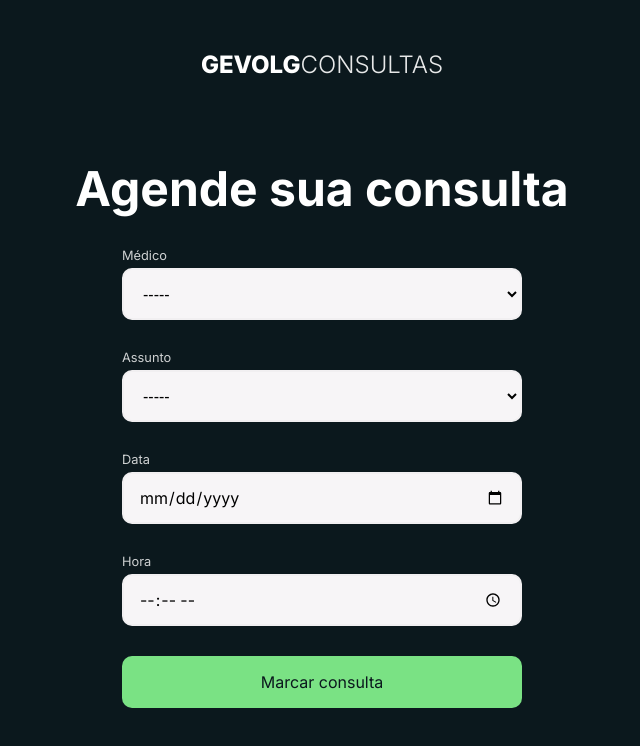
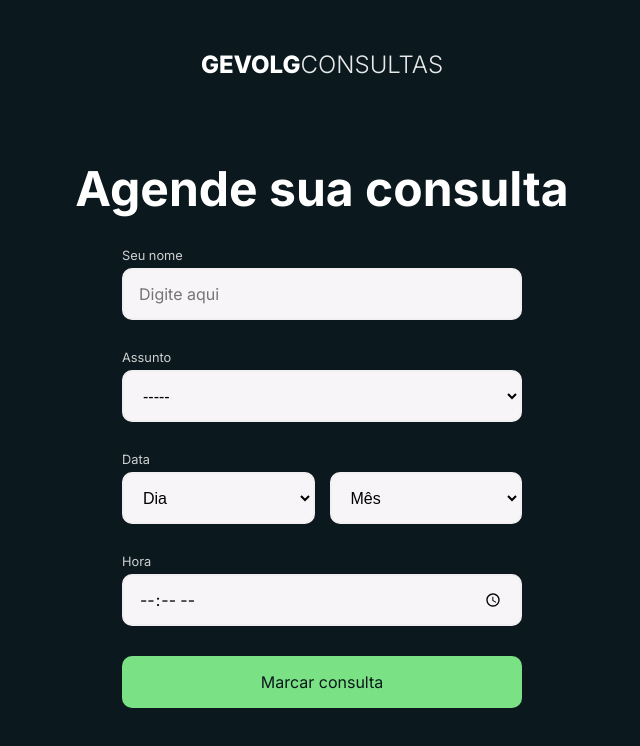
Before and after one commit to gevolgdev/doctors-appointments, a React (Vite) app: page /mark in a window 1280 px wide. Shown: the top 746 px of the page, without its empty margins (318-958 px from the left). Built offline with nearby package versions, Linux system fonts and the light colour scheme.

Commit message:
Alteracoes Mark

```diff
--- a/src/routes/Mark/index.tsx
+++ b/src/routes/Mark/index.tsx
@@ -1,20 +1,21 @@
-import { useState } from 'react'
+import { useState, useEffect } from 'react'
 import { MarkContainer, MarkContent } from "./style";
 import { TypeProps, AppointmentsProps } from '../../types/types';
+import { useDispatch } from 'react-redux';
+import { addAppointments } from '../../redux/sliceAppointments';
 
 const Mark = () => {
 
   const INIITAL_APPOINTMENTS: AppointmentsProps = {
-    doctor: '',
+    name: '',
     subject: '',
-    date: '',
+    day: '',
+    mounth: '',
     time: '',
-  }
+  };
   const [appointments, setAppointments] = useState<AppointmentsProps>(INIITAL_APPOINTMENTS);
 
-  // Salvar todas as infos em um objeto;
-  // setar ele no nosso `appointments`;
-  // Adicionar no Redux;
+  const dispatch = useDispatch();
 
   function handleAddAppointmentsSelect(event: React.ChangeEvent<HTMLSelectElement | null>): void {
     const { id, value } = event.target;
@@ -23,25 +24,34 @@ const Mark = () => {
       [id]: value,
     }))
   };
+
   function handleAddAppointmentsInput(event: React.ChangeEvent<HTMLInputElement | null>): void {
     const { id, value } = event.target;
+    setAppointments((prev) => ({
+      ...prev,
+      [id]: value,
+    }))
+  };
 
-    if (id === 'date') {
-      const [year, month, day] = value.split('-');
-      const date: Date = new Date(parseInt(year), parseInt(month) - 1, parseInt(day));
-      const formattedDate: string = `${date.getDate()}/${date.getMonth() + 1}/${date.getFullYear()}`;
-      setAppointments((prev) => ({
-        ...prev,
-        [id]: formattedDate,
-      }))
-    } else {
-      setAppointments((prev) => ({
-        ...prev,
-        [id]: value,
-      }))
+  function daysOfMounth(): string[] {
+    const days: string[] = [];
+    for(let i = 1; i <= 31; i++) {
+      days.push(`
+        ${ i < 10 ? `0${i}` : `${i}`}
+      `)
     }
+    return days;
   };
-  console.log(appointments)
+
+  function handleNewAppointments(): void {
+    dispatch(addAppointments(appointments))
+    setAppointments(INIITAL_APPOINTMENTS)
+    setTimeout(() => {
+      alert('Consulta agendada, aguarde confirmação!')
+    }, 500)
+  }
+
+  const mounths: string[] = ['Jan', 'Fev', 'Mar', 'Abr', 'Mai', 'Jun', 'Jul', 'Ago', 'Set', 'Out', 'Nov', 'Dez'];
 
   const doctors: TypeProps[] = [
     {id: 1, option: 'Ricardo'},
@@ -61,23 +71,15 @@ const Mark = () => {
     <MarkContainer>
       <MarkContent>
         <h1>Agende sua consulta</h1>
-
         <div className="inputs-content">
-          <span>Médico</span>
-          <select id='doctor' value={appointments.doctor} onChange={handleAddAppointmentsSelect}>
-            <option value="" disabled selected>-----</option>
-            {doctors.map((doctor) => (
-              <option key={doctor.id} value={doctor.option}>
-                {doctor.option}
-              </option>
-            ))}
-          </select>
+          <span>Seu nome</span>
+          <input id='name' type="text" value={appointments.name} onChange={handleAddAppointmentsInput} placeholder= 'Digite aqui'/>
         </div>
 
         <div className="inputs-content">
           <span>Assunto</span>
           <select id='subject' value={appointments.subject} onChange={handleAddAppointmentsSelect}>
-            <option value="" disabled selected>-----</option>
+            <option value="" disabled>-----</option>
             {subjects.map((subject) => (
               <option key={subject.id} value={subject.option}>
                 {subject.option}
@@ -86,9 +88,23 @@ const Mark = () => {
           </select>
         </div>
 
-        <div className="inputs-content">
+        <div className="date-container">
           <span>Data</span>
-          <input id='date' type="date" value={appointments.date} onChange={handleAddAppointmentsInput}/>
+          <div className="date-content">
+            <select id='day' value={appointments.day} onChange={handleAddAppointmentsSelect}>
+              <option value="" disabled>Dia</option>
+              {daysOfMounth().map(item => (
+                <option key={item}>{item}</option>
+              ))}
+            </select>
+
+            <select id='mounth' value={appointments.mounth} onChange={handleAddAppointmentsSelect}>
+              <option value="" disabled>Mês</option>
+              {mounths.map(item => (
+                <option key={item}>{item}</option>
+              ))}
+            </select>
+          </div>
         </div>
 
         <div className="inputs-content">
@@ -96,7 +112,7 @@ const Mark = () => {
           <input id='time' type="time" value={appointments.time} onChange={handleAddAppointmentsInput}/>
         </div>
 
-        <button>
+        <button onClick={handleNewAppointments}>
           Marcar consulta
         </button>
       </MarkContent>
--- a/src/routes/Mark/style.ts
+++ b/src/routes/Mark/style.ts
@@ -3,6 +3,7 @@ import styled from "styled-components";
 export const MarkContainer = styled.section`
   max-width: 1200px;
   margin: 0 auto;
+  padding-bottom: 50px;
 `;
 
 export const MarkContent = styled.div`
@@ -51,6 +52,38 @@ export const MarkContent = styled.div`
     }
 
   }
+
+  .date-container {
+    display: flex;
+    flex-direction: column;
+    width: 400px;
+
+    span{ font-size: .8rem; color: white; opacity: 80%; margin-bottom: 5px;}
+
+    .date-content {
+      display: flex;
+      gap: 15px;
+      flex-direction: row;
+    }
+
+    select {
+      display: flex;
+      flex: 1;
+      height: 52px;
+      padding: 0 15px;
+      outline: none;
+      border: solid 2px #F1EFF1;
+      font-size: 16px;
+      background: #F7F5F7;
+      border-radius: 10px;
+
+      option {
+        font-size: 14px;
+      }
+    }
+
+  }
+
   button {
     width: 400px;
     height: 52px;
@@ -68,4 +101,26 @@ export const MarkContent = styled.div`
       background: #4EC559;
     }
   }
+
+  @media (max-width: 500px) {
+    padding: 0 15px;
+    .inputs-content {
+      width: 100%;
+      select {
+        width: 100%;
+      }
+
+      input {
+        width: 100%;
+      }
+    }
+
+    .date-container {
+      width: 100%;
+    }
+
+    button {
+      width: 100%;
+    }
+  }
 `;
```
